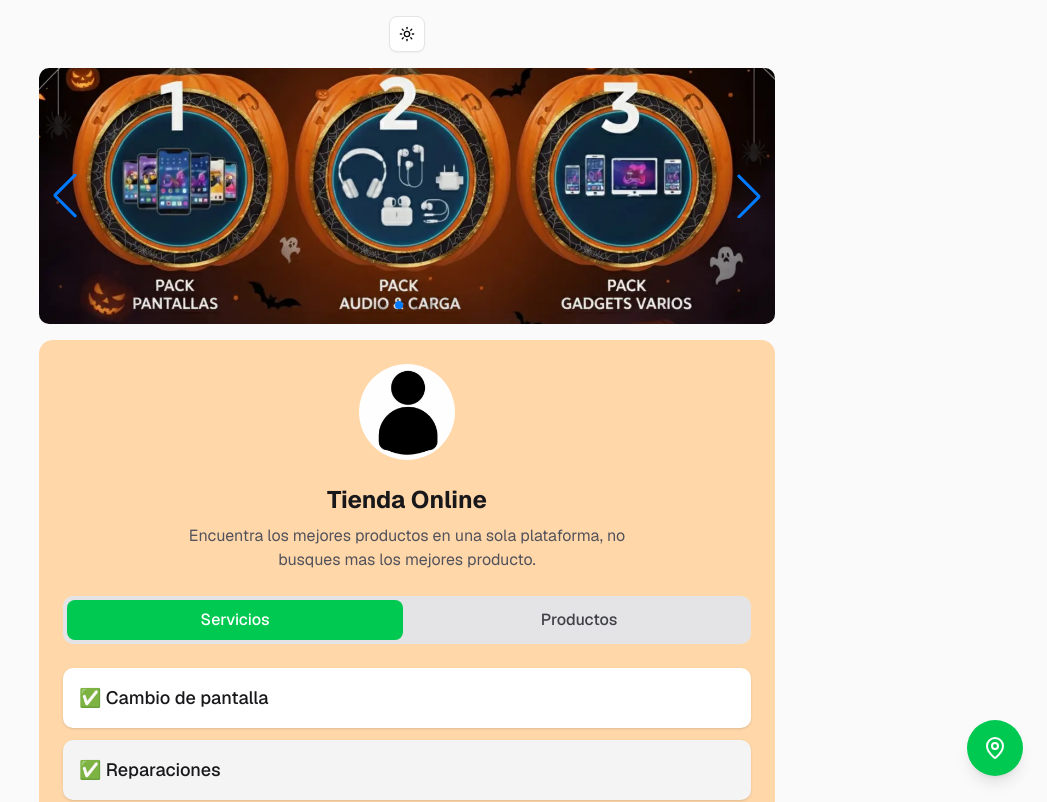
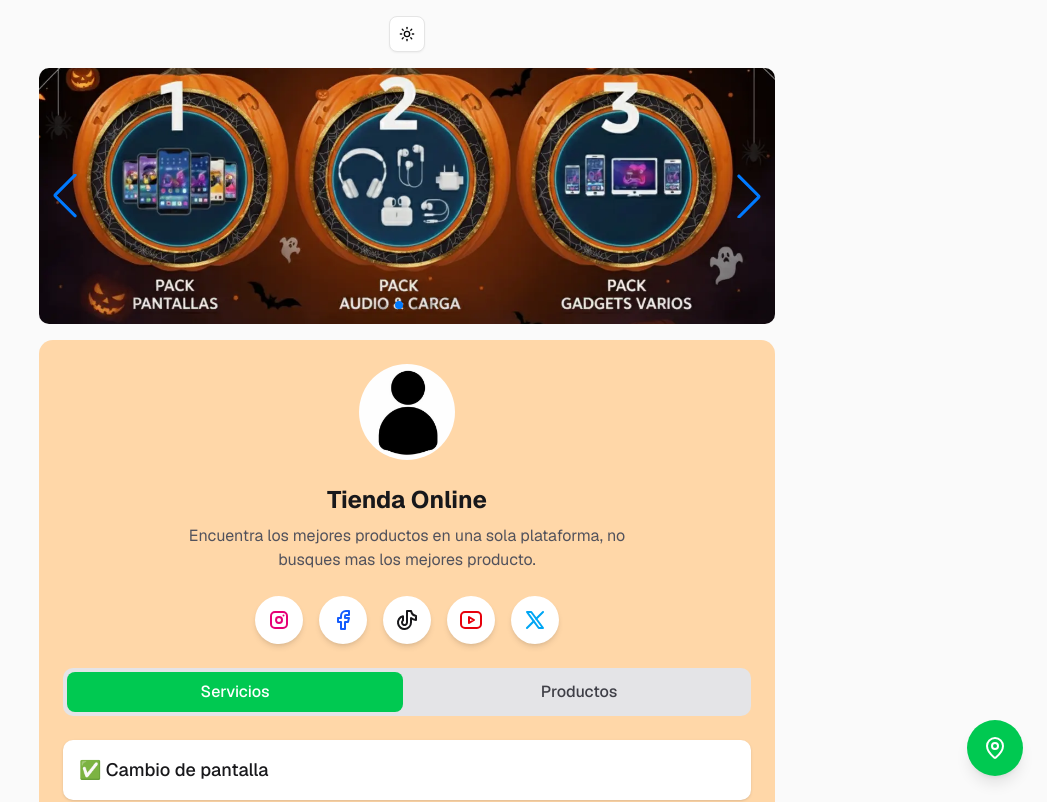
Before and after one commit to gohit-xyz/link-store, a Next.js app: page / in a window 1280 px wide. Shown: the top 802 px of the page, without its empty margins (233-1280 px from the left). Built offline with nearby package versions, Linux system fonts and the light colour scheme.

Commit message:
🏗️ [Add] social media icon components and integrate them into the home page.

```diff
--- a/src/app/page.tsx
+++ b/src/app/page.tsx
@@ -12,6 +12,13 @@ import profileImg from "../assets/images/profile.jpg";
 
 // Import data
 import { SERVICES, PRODUCTS, type Product, type Service } from "../data/items";
+
+// Import social media icons
+import { InstagramIcon } from "../components/social-media/instagram";
+import { FacebookIcon } from "../components/social-media/facebook";
+import { TikTokIcon } from "../components/social-media/tiktok";
+import { YouTubeIcon } from "../components/social-media/youtube";
+import { TwitterIcon } from "../components/social-media/twitter";
 
 type TabType = "servicios" | "productos";
 
@@ -49,6 +56,55 @@ export default function Home() {
               mas los mejores producto.
             </p>
           </header>
+
+          {/* Social Media Icons */}
+          <div className="flex gap-4 justify-center">
+            <a
+              href="https://instagram.com"
+              target="_blank"
+              rel="noopener noreferrer"
+              className="group p-3 bg-white dark:bg-zinc-700 rounded-full shadow-md hover:shadow-lg transition-all duration-300 hover:scale-110"
+              aria-label="Instagram"
+            >
+              <InstagramIcon className="w-6 h-6 text-pink-600 dark:text-pink-400 group-hover:text-pink-500" />
+            </a>
+            <a
+              href="https://facebook.com"
+              target="_blank"
+              rel="noopener noreferrer"
+              className="group p-3 bg-white dark:bg-zinc-700 rounded-full shadow-md hover:shadow-lg transition-all duration-300 hover:scale-110"
+              aria-label="Facebook"
+            >
+              <FacebookIcon className="w-6 h-6 text-blue-600 dark:text-blue-400 group-hover:text-blue-500" />
+            </a>
+            <a
+              href="https://tiktok.com"
+              target="_blank"
+              rel="noopener noreferrer"
+              className="group p-3 bg-white dark:bg-zinc-700 rounded-full shadow-md hover:shadow-lg transition-all duration-300 hover:scale-110"
+              aria-label="TikTok"
+            >
+              <TikTokIcon className="w-6 h-6 text-zinc-900 dark:text-white group-hover:text-zinc-700" />
+            </a>
+            <a
+              href="https://youtube.com"
+              target="_blank"
+              rel="noopener noreferrer"
+              className="group p-3 bg-white dark:bg-zinc-700 rounded-full shadow-md hover:shadow-lg transition-all duration-300 hover:scale-110"
+              aria-label="YouTube"
+            >
+              <YouTubeIcon className="w-6 h-6 text-red-600 dark:text-red-400 group-hover:text-red-500" />
+            </a>
+            <a
+              href="https://twitter.com"
+              target="_blank"
+              rel="noopener noreferrer"
+              className="group p-3 bg-white dark:bg-zinc-700 rounded-full shadow-md hover:shadow-lg transition-all duration-300 hover:scale-110"
+              aria-label="Twitter"
+            >
+              <TwitterIcon className="w-6 h-6 text-sky-500 dark:text-sky-400 group-hover:text-sky-600" />
+            </a>
+          </div>
 
           {/* Tab Navigation */}
           <div className="w-full">
--- /dev/null
+++ b/src/components/social-media/facebook.tsx
@@ -0,0 +1,19 @@
+import React from 'react'
+
+export const FacebookIcon: React.FC<{ className?: string }> = ({ className }) => (
+  <svg
+    xmlns="http://www.w3.org/2000/svg"
+    width="24"
+    height="24"
+    viewBox="0 0 24 24"
+    fill="none"
+    stroke="currentColor"
+    strokeWidth="2"
+    strokeLinecap="round"
+    strokeLinejoin="round"
+    className={className}
+  >
+    <path stroke="none" d="M0 0h24v24H0z" fill="none" />
+    <path d="M7 10v4h3v7h4v-7h3l1 -4h-4v-2a1 1 0 0 1 1 -1h3v-4h-3a5 5 0 0 0 -5 5v2h-3" />
+  </svg>
+)
--- /dev/null
+++ b/src/components/social-media/github-thin.tsx
@@ -0,0 +1,19 @@
+import React from 'react'
+
+export const GitHubThinIcon: React.FC<{ className?: string }> = ({ className }) => (
+  <svg
+    xmlns="http://www.w3.org/2000/svg"
+    width="24"
+    height="24"
+    viewBox="0 0 24 24"
+    fill="none"
+    stroke="currentColor"
+    strokeWidth="2"
+    strokeLinecap="round"
+    strokeLinejoin="round"
+    className={className}
+  >
+    <path stroke="none" d="M0 0h24v24H0z" fill="none" />
+    <path d="M9 19c-4.3 1.4 -4.3 -2.5 -6 -3m12 5v-3.5c0 -1 .1 -1.4 -.5 -2c2.8 -.3 5.5 -1.4 5.5 -6a4.6 4.6 0 0 0 -1.3 -3.2a4.2 4.2 0 0 0 -.1 -3.2s-1.1 -.3 -3.5 1.3a12.3 12.3 0 0 0 -6.2 0c-2.4 -1.6 -3.5 -1.3 -3.5 -1.3a4.2 4.2 0 0 0 -.1 3.2a4.6 4.6 0 0 0 -1.3 3.2c0 4.6 2.7 5.7 5.5 6c-.6 .6 -.6 1.2 -.5 2v3.5" />
+  </svg>
+)
--- /dev/null
+++ b/src/components/social-media/github.tsx
@@ -0,0 +1,14 @@
+import React from 'react'
+
+export const GitHubIcon: React.FC<{ className?: string }> = ({ className }) => (
+  <svg
+    xmlns="http://www.w3.org/2000/svg"
+    width="24"
+    height="24"
+    viewBox="0 0 24 24"
+    fill="currentColor"
+    className={className}
+  >
+    <path d="M12 0C5.374 0 0 5.373 0 12c0 5.302 3.438 9.8 8.207 11.387.599.111.793-.261.793-.577v-2.234c-3.338.726-4.033-1.416-4.033-1.416-.546-1.387-1.333-1.756-1.333-1.756-1.089-.745.083-.729.083-.729 1.205.084 1.839 1.237 1.839 1.237 1.07 1.834 2.807 1.304 3.492.997.107-.775.418-1.305.762-1.604-2.665-.305-5.467-1.334-5.467-5.931 0-1.311.469-2.381 1.236-3.221-.124-.303-.535-1.524.117-3.176 0 0 1.008-.322 3.301 1.23A11.509 11.509 0 0112 5.803c1.02.005 2.047.138 3.006.404 2.291-1.552 3.297-1.23 3.297-1.23.653 1.653.242 2.874.118 3.176.77.84 1.235 1.911 1.235 3.221 0 4.609-2.807 5.624-5.479 5.921.43.372.823 1.102.823 2.222v3.293c0 .319.192.694.801.576C20.566 21.797 24 17.3 24 12c0-6.627-5.373-12-12-12z" />
+  </svg>
+)
--- /dev/null
+++ b/src/components/social-media/instagram.tsx
@@ -0,0 +1,21 @@
+import React from 'react'
+
+export const InstagramIcon: React.FC<{ className?: string }> = ({ className }) => (
+  <svg
+    xmlns="http://www.w3.org/2000/svg"
+    width="24"
+    height="24"
+    viewBox="0 0 24 24"
+    fill="none"
+    stroke="currentColor"
+    strokeWidth="2"
+    strokeLinecap="round"
+    strokeLinejoin="round"
+    className={className}
+  >
+    <path stroke="none" d="M0 0h24v24H0z" fill="none" />
+    <path d="M4 8a4 4 0 0 1 4 -4h8a4 4 0 0 1 4 4v8a4 4 0 0 1 -4 4h-8a4 4 0 0 1 -4 -4z" />
+    <path d="M9 12a3 3 0 1 0 6 0a3 3 0 0 0 -6 0" />
+    <path d="M16.5 7.5v.01" />
+  </svg>
+)
--- /dev/null
+++ b/src/components/social-media/linkedin.tsx
@@ -0,0 +1,23 @@
+import React from 'react'
+
+export const LinkedInIcon: React.FC<{ className?: string }> = ({ className }) => (
+  <svg
+    xmlns="http://www.w3.org/2000/svg"
+    width="24"
+    height="24"
+    viewBox="0 0 24 24"
+    fill="none"
+    stroke="currentColor"
+    strokeWidth="2"
+    strokeLinecap="round"
+    strokeLinejoin="round"
+    className={className}
+  >
+    <path stroke="none" d="M0 0h24v24H0z" fill="none" />
+    <path d="M8 11v5" />
+    <path d="M8 8v.01" />
+    <path d="M12 16v-5" />
+    <path d="M16 16v-3a2 2 0 1 0 -4 0" />
+    <path d="M3 7a4 4 0 0 1 4 -4h10a4 4 0 0 1 4 4v10a4 4 0 0 1 -4 4h-10a4 4 0 0 1 -4 -4z" />
+  </svg>
+)
--- /dev/null
+++ b/src/components/social-media/soundcloud.tsx
@@ -0,0 +1,22 @@
+import React from 'react'
+
+export const SoundCloudIcon: React.FC<{ className?: string }> = ({ className }) => (
+  <svg
+    xmlns="http://www.w3.org/2000/svg"
+    width="24"
+    height="24"
+    viewBox="0 0 24 24"
+    fill="none"
+    stroke="currentColor"
+    strokeWidth="2"
+    strokeLinecap="round"
+    strokeLinejoin="round"
+    className={className}
+  >
+    <path stroke="none" d="M0 0h24v24H0z" fill="none" />
+    <path d="M17 11h1c1.38 0 3 1.274 3 3c0 1.657 -1.5 3 -3 3l-6 0v-10c3 0 4.5 1.5 5 4z" />
+    <path d="M9 8l0 9" />
+    <path d="M6 17l0 -7" />
+    <path d="M3 16l0 -2" />
+  </svg>
+)
--- /dev/null
+++ b/src/components/social-media/tiktok.tsx
@@ -0,0 +1,19 @@
+import React from 'react'
+
+export const TikTokIcon: React.FC<{ className?: string }> = ({ className }) => (
+  <svg
+    xmlns="http://www.w3.org/2000/svg"
+    width="24"
+    height="24"
+    viewBox="0 0 24 24"
+    fill="none"
+    stroke="currentColor"
+    strokeWidth="2"
+    strokeLinecap="round"
+    strokeLinejoin="round"
+    className={className}
+  >
+    <path stroke="none" d="M0 0h24v24H0z" fill="none" />
+    <path d="M21 7.917v4.034a9.948 9.948 0 0 1 -5 -1.951v4.5a6.5 6.5 0 1 1 -8 -6.326v4.326a2.5 2.5 0 1 0 4 2v-11.5h4.083a6.005 6.005 0 0 0 4.917 4.917z" />
+  </svg>
+)
--- /dev/null
+++ b/src/components/social-media/twitter.tsx
@@ -0,0 +1,20 @@
+import React from 'react'
+
+export const TwitterIcon: React.FC<{ className?: string }> = ({ className }) => (
+  <svg
+    xmlns="http://www.w3.org/2000/svg"
+    width="24"
+    height="24"
+    viewBox="0 0 24 24"
+    fill="none"
+    stroke="currentColor"
+    strokeWidth="2"
+    strokeLinecap="round"
+    strokeLinejoin="round"
+    className={className}
+  >
+    <path stroke="none" d="M0 0h24v24H0z" fill="none" />
+    <path d="M4 4l11.733 16h4.267l-11.733 -16z" />
+    <path d="M4 20l6.768 -6.768m2.46 -2.46l6.772 -6.772" />
+  </svg>
+)
--- /dev/null
+++ b/src/components/social-media/youtube.tsx
@@ -0,0 +1,20 @@
+import React from 'react'
+
+export const YouTubeIcon: React.FC<{ className?: string }> = ({ className }) => (
+  <svg
+    xmlns="http://www.w3.org/2000/svg"
+    width="24"
+    height="24"
+    viewBox="0 0 24 24"
+    fill="none"
+    stroke="currentColor"
+    strokeWidth="2"
+    strokeLinecap="round"
+    strokeLinejoin="round"
+    className={className}
+  >
+    <path stroke="none" d="M0 0h24v24H0z" fill="none" />
+    <path d="M2 8a4 4 0 0 1 4 -4h12a4 4 0 0 1 4 4v8a4 4 0 0 1 -4 4h-12a4 4 0 0 1 -4 -4v-8z" />
+    <path d="M10 9l5 3l-5 3z" />
+  </svg>
+)
```
